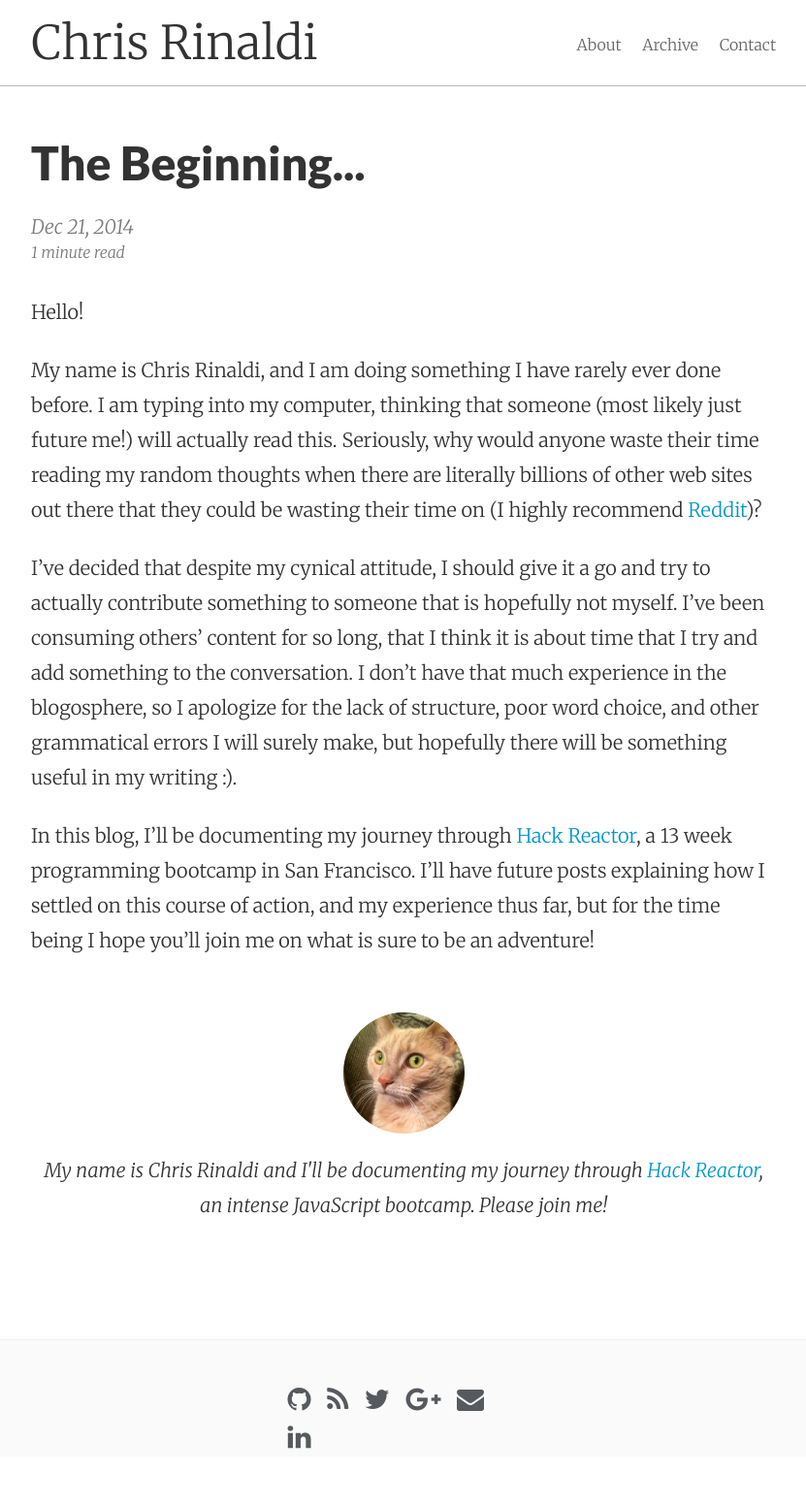
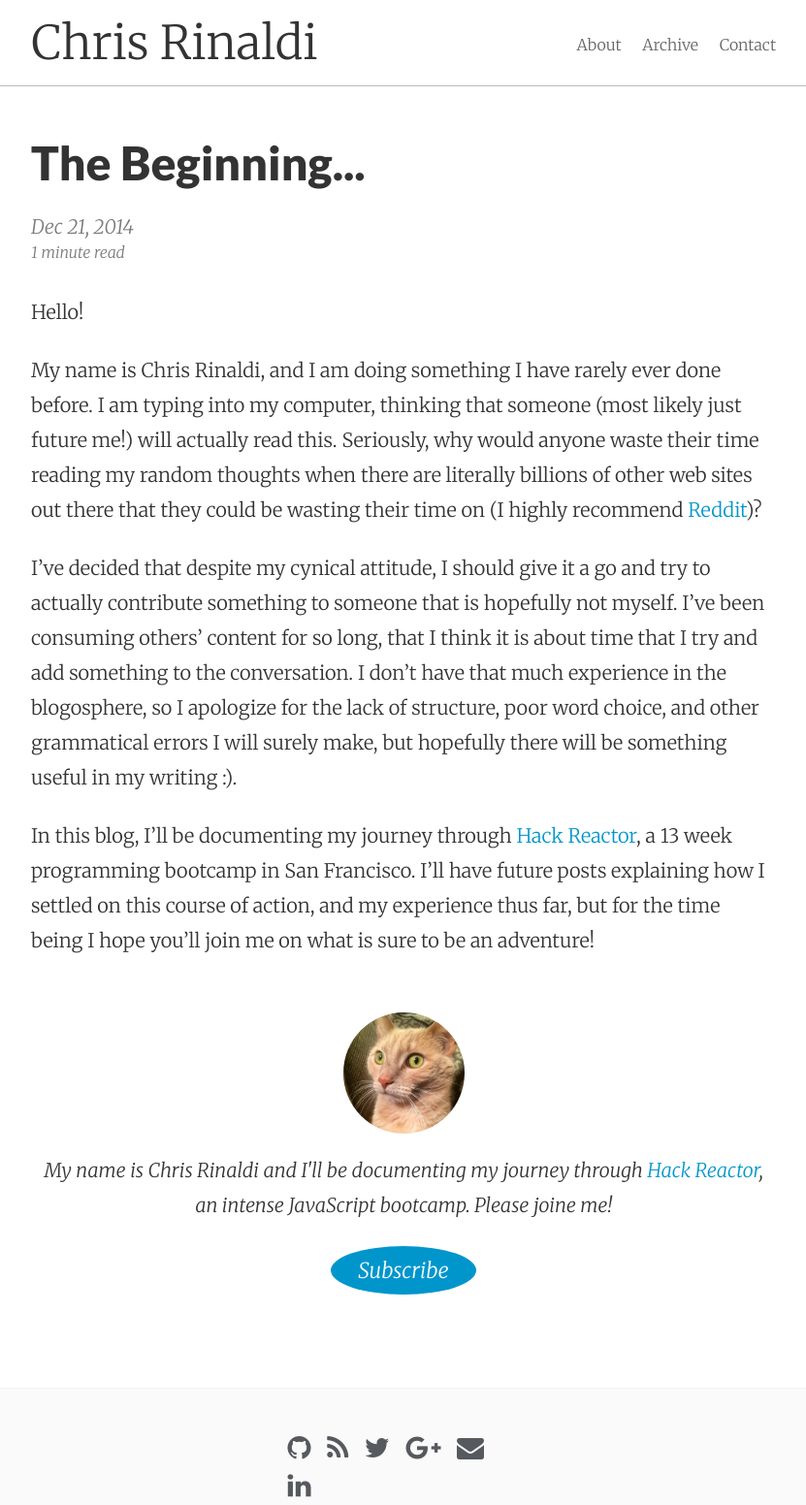
Before and after one commit to jrmatos/cgrinaldi.github.io, a Jekyll site: the page built from _posts/2014-12-21-the-beginning.markdown, in a window 1280 px wide. Shown: the whole page at 97% size, without its empty margins (224-1055 px from the left). Built offline with Jekyll 4.4.1, drawn with Linux system fonts in a browser that asks for light colours; nearby versions of some CDN libraries; comment, search, counter and statistics services are not loaded; before the commit the page ends 1502 px from its top, so only the background shows below that.

Commit message:
Add subscribe button

```diff
--- a/_includes/post_footer.html
+++ b/_includes/post_footer.html
@@ -1,6 +1,7 @@
 <div class="py2 post-footer">
   <img src="/images/me.jpeg" alt="Miagola Rinaldi" class="avatar" />
   <p>
-    My name is Chris Rinaldi and I'll be documenting my journey through <a href="http://www.hackreactor.com">Hack Reactor</a>, an intense JavaScript bootcamp. Please join me!
+    My name is Chris Rinaldi and I'll be documenting my journey through <a href="http://www.hackreactor.com">Hack Reactor</a>, an intense JavaScript bootcamp. Please joine me!
   </p>
+  <div id="subscribe"><a href="http://eepurl.com/bach_P">Subscribe</a></div>
 </div>
--- a/_sass/_main.scss
+++ b/_sass/_main.scss
@@ -521,3 +521,21 @@ Copyright (c) 2014 Daniel Eden
 .site-title {
   font-size: 3rem;
 }
+
+#subscribe {
+  width: 150px;
+  height: 50px;
+  border-radius: 50%;
+  background-color: #0096cc;
+  line-height: 50px;
+  margin: 0 auto;
+  font-size: 22px;
+}
+
+#subscribe a {
+  color: white;
+}
+
+#subscribe a:hover {
+  color: white;
+}
```
